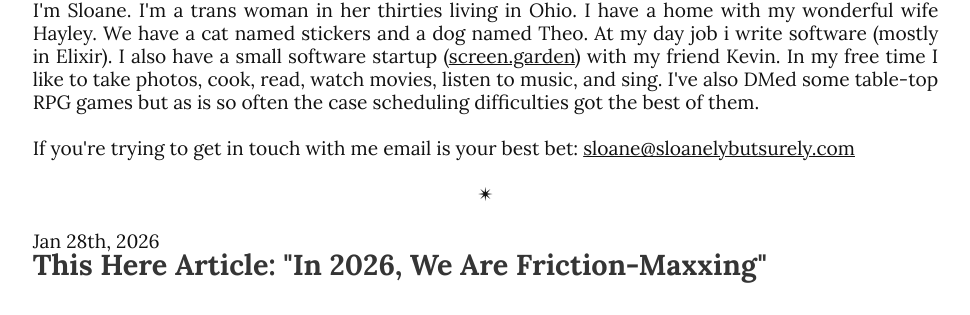
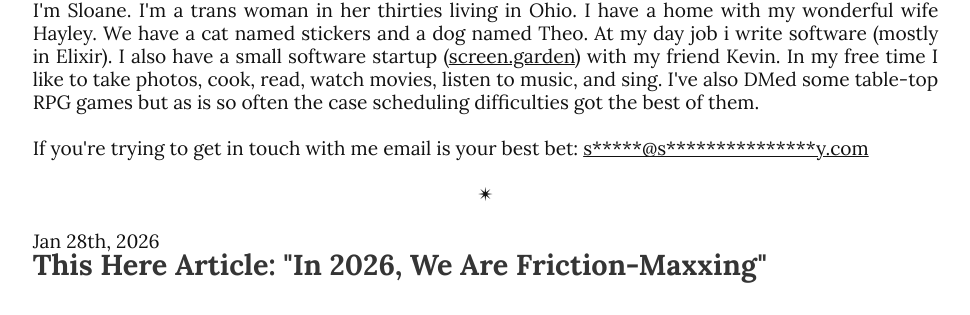
Before and after one commit to sloanelybutsurely/www, a Jekyll site: the page built from index.html, in a window 1280 px wide. Shown: the part 162-477 px from the top of the page, without its empty margins (147-1117 px from the left). Built offline with Jekyll 4.4.1, drawn with Linux system fonts in a browser that asks for light colours; some of the changed lines change nothing that is shown.

Commit message:
make scripts (links, protected values) modules, load via include

```diff
--- /dev/null
+++ b/_includes/email.html
@@ -0,0 +1 @@
+<a tabindex="0" class="protected" data-protected-href="{{ site.email | prepend: 'mailto:' | protect: site.passphrase }}" data-protected-text-content="{{ site.email | protect: site.passphrase }}">s*****@s***************y.com</a>
--- /dev/null
+++ b/_includes/scripts.html
@@ -0,0 +1,2 @@
+<script type="module" src="/assets/js/links.js"></script>
+<script type="module" src="/assets/js/protected.js"></script>
--- a/_layouts/default.html
+++ b/_layouts/default.html
@@ -12,25 +12,7 @@
       {{ content }}
     </main>
 
-    <script type="text/javascript">
-      // add section links to headers with ids
-      document.querySelectorAll('h1[id],h2[id],h3[id]').forEach(heading => {
-        const parent = heading.parentNode
-        const link = document.createElement('a')
-        link.setAttribute('href', `#${heading.id}`)
-        heading.childNodes.forEach(child => {
-          link.appendChild(child)
-        })
-        heading.appendChild(link)
-      })
+    {% include scripts.html %}
 
-      // set external links to open in a new tab
-      document.querySelectorAll('a[href]').forEach(link => {
-        const url = new URL(link.href)
-        if (url.host != location.host) {
-          link.setAttribute('target', '_blank')
-        }
-      })
-    </script>
   </body>
 </html>
--- /dev/null
+++ b/assets/js/links.js
@@ -0,0 +1,27 @@
+function init() {
+  // add section links to headers with ids
+  document.querySelectorAll('h1[id],h2[id],h3[id]').forEach(heading => {
+    const parent = heading.parentNode
+    const link = document.createElement('a')
+    link.setAttribute('href', `#${heading.id}`)
+    heading.childNodes.forEach(child => {
+      link.appendChild(child)
+    })
+    heading.appendChild(link)
+  })
+
+  // set external links to open in a new tab
+  document.querySelectorAll('a[href]').forEach(link => {
+    const url = new URL(link.href)
+    if (url.host != location.host) {
+      link.setAttribute('target', '_blank')
+    }
+  })
+}
+
+
+if (['interactive', 'complete'].includes(document.readyState)) {
+  init()
+} else {
+  addEventListener('readystatechange', () => init())
+}
--- /dev/null
+++ b/assets/js/protected.js
@@ -0,0 +1,58 @@
+---
+---
+
+const PASSPHRASE = "{{ site.passphrase }}"
+
+function decode(data) {
+  return atob(data)
+          .split('')
+          .map((char, i) =>
+            String.fromCharCode(char.charCodeAt(0) ^ PASSPHRASE.charCodeAt(i % PASSPHRASE.length))
+          )
+          .join('')
+}
+
+function unprotect() {
+  Array.from(document.querySelectorAll('.protected')).forEach(el => {
+    Object.entries(el.dataset)
+          .filter(([key, _]) => key.startsWith('protected'))
+          .map(([key, value]) => {
+            const titleCasedAttr = key.replace(/^protected/, '')
+            const attr = titleCasedAttr[0].toLowerCase() + titleCasedAttr.slice(1)
+            return [attr, value]
+          })
+          .forEach(([attr, encoded]) => {
+            el[attr] = decode(encoded)
+          })
+
+    el.removeEventListener('click', handleUnprotect)
+    el.removeEventListener('keyup', handleUnprotect)
+  })
+
+  localStorage.setItem('unprotect', 'true')
+}
+
+function handleUnprotect(event) {
+  if (event.type === 'keyup' && !['Space', 'Enter'].includes(event.code)) return
+
+  event.preventDefault()
+
+  unprotect()
+}
+
+function init() {
+  if (localStorage.getItem('unprotect') === 'true') {
+    unprotect()
+  } else {
+    Array.from(document.querySelectorAll('.protected')).forEach(el => {
+      el.addEventListener('click', handleUnprotect)
+      el.addEventListener('keyup', handleUnprotect)
+    })
+  }
+}
+
+if (['interactive', 'complete'].includes(document.readyState)) {
+  init()
+} else {
+  addEventListener('readystatechange', () => init())
+}
--- a/index.html
+++ b/index.html
@@ -15,8 +15,7 @@
 </p>
 
 <p>
-  If you're trying to get in touch with me email is your best bet:
-  <a href="mailto:sloane@sloanelybutsurely.com">sloane@sloanelybutsurely.com</a>
+  If you're trying to get in touch with me email is your best bet: {% include email.html %}
 </p>
 
 <hr />
```
